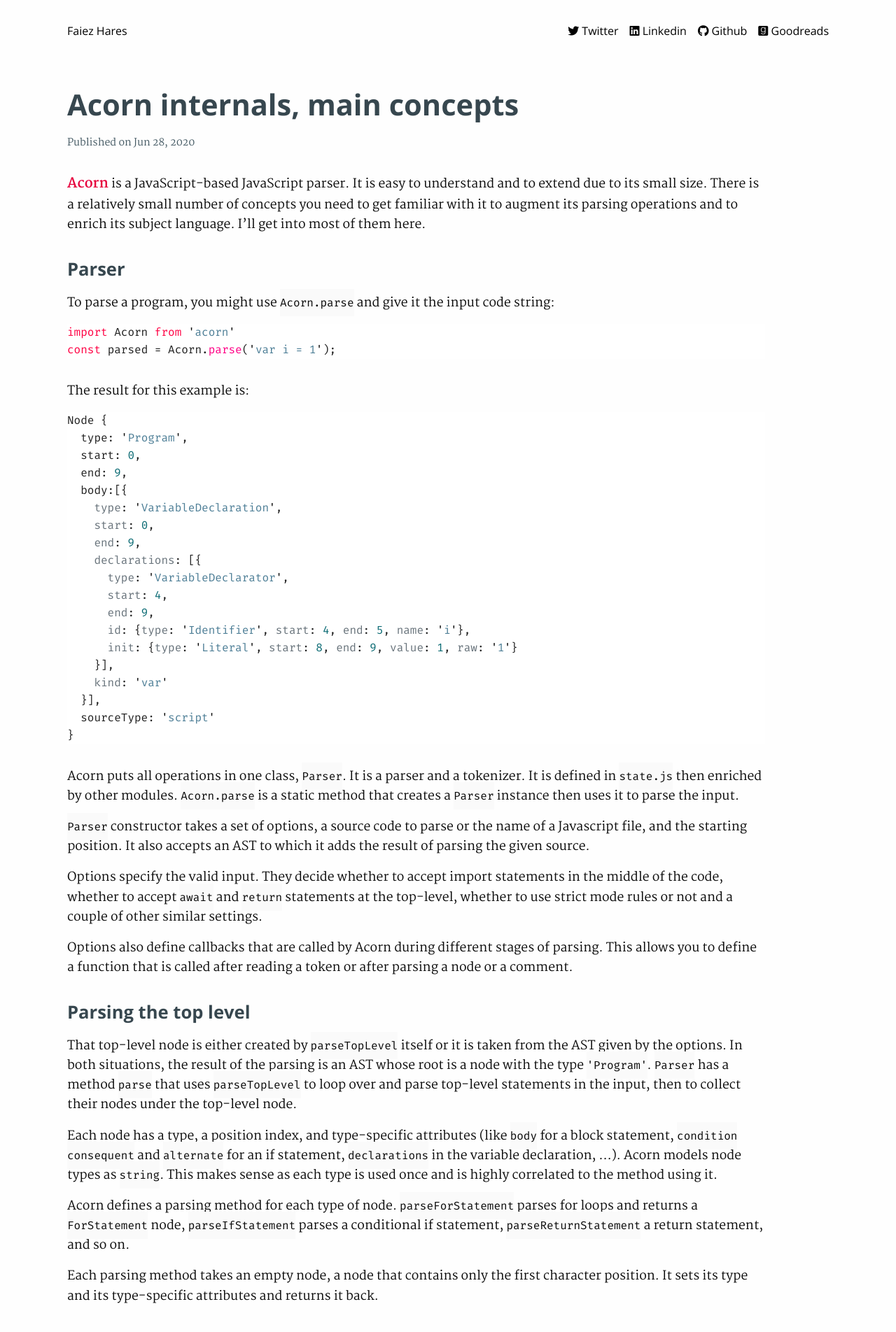
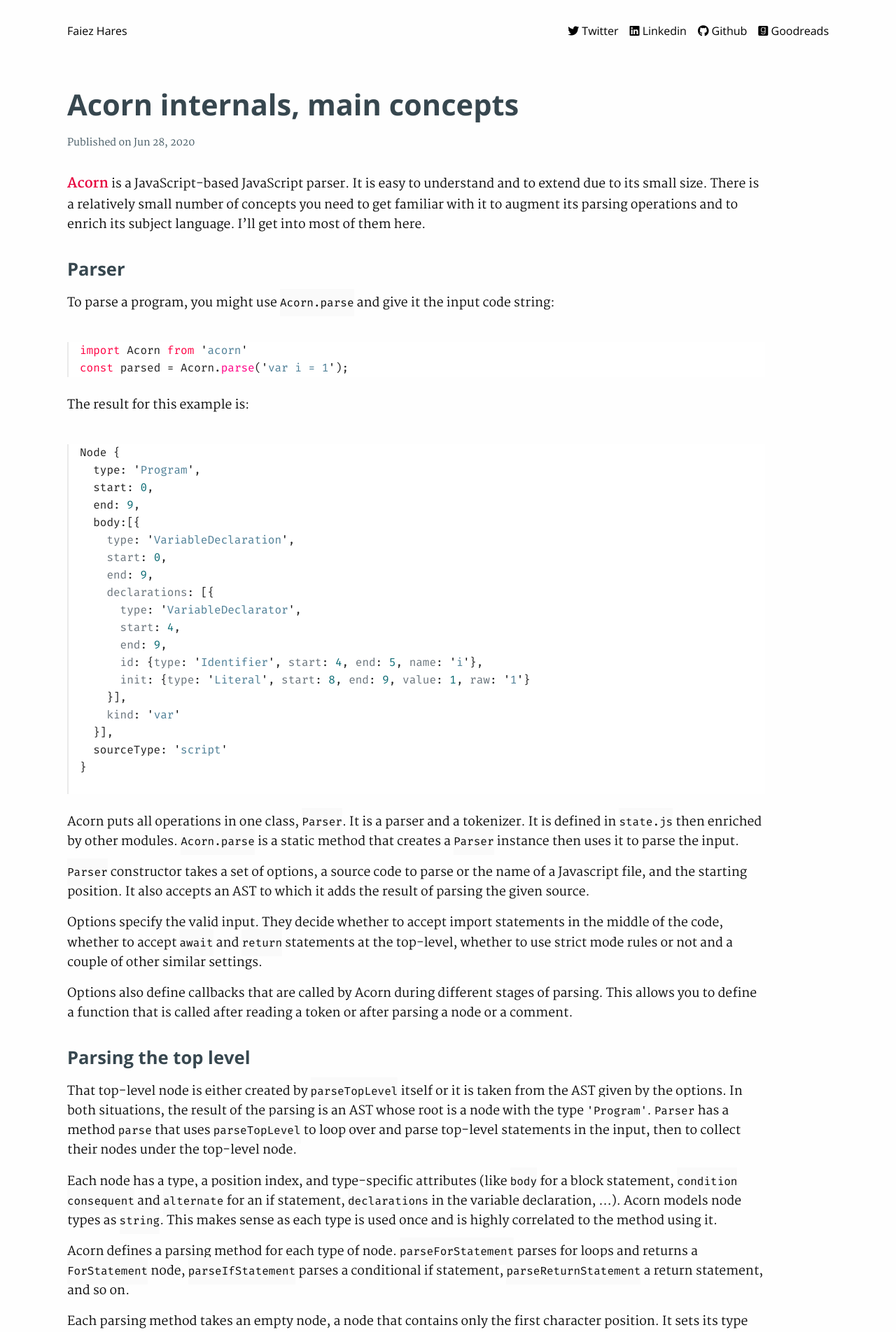
Before and after one commit to haresfaiez/haresfaiez.github.io, a Jekyll site: the page built from _posts/2020-06-28-acornjs-internals-main-concepts.md, in a window 1280 px wide. Shown: the top 1904 px of the page at 70% size. Built offline with Jekyll 4.4.1, drawn with Linux system fonts in a browser that asks for light colours.

Commit message:
Fix code highlight in acornjs post

````diff
--- a/_posts/2020-06-28-acornjs-internals-main-concepts.md
+++ b/_posts/2020-06-28-acornjs-internals-main-concepts.md
@@ -15,14 +15,14 @@ and to enrich its subject language. I'll get into most of them here.
 ## Parser
 To parse a program, you might use `Acorn.parse` and give it the input code string:
 
-{% highlight javascript %}
+```javascript
 import Acorn from 'acorn'
 const parsed = Acorn.parse('var i = 1');
-{% endhighlight %}
+```
 
 The result for this example is:
 
-{% highlight javascript %}
+```javascript
 Node {
   type: 'Program',
   start: 0,
@@ -43,7 +43,7 @@ Node {
   sourceType: 'script'
 }
 
-{% endhighlight %}
+```
 
 Acorn puts all operations in one class, `Parser`. It is a parser and a tokenizer.
 It is defined in `state.js` then enriched by other modules.
@@ -112,7 +112,7 @@ It delegates to `readString` when it encounters `'` or a `'`, `readNumber` when
 
 Ther characters and the functions used for each are:
 
-{% highlight javascript %}
+```javascript
 // The interpretation of a dot depends on whether it is followed
 // by a digit or another two dots.
 '.'->  readToken_dot
@@ -126,21 +126,21 @@ Ther characters and the functions used for each are:
 '=!' -> readToken_eq_excl
 '?' -> readToken_question
 '~' -> finishOp.
-{% endhighlight %}
+```
 
 In addition to a type, a token also has a context.
 Acorn keeps track of the current context and its parents in a stack.
 
 Token contexts are defined by their first token. `TokenContext` constructor is defined as follows:
 
-{% highlight javascript %}
+```javascript
 class TokContext {
   constructor(token, isExpr, preserveSpace, override, generator)
-{% endhighlight %}
+```
 
 Contexts are defined in `tokencontext.js` as follows:
 
-{% highlight javascript %}
+```javascript
 b_stat    : new TokContext('{', false)
 b_expr    : new TokContext('{', true)
 b_tmpl    : new TokContext('${', false)
@@ -151,11 +151,11 @@ f_stat    : new TokContext('function', false)
 f_expr    : new TokContext('function', true)
 f_expr_gen: new TokContext('function', true, false, null, true)
 f_gen     : new TokContext('function', false, false, null, true)
-{% endhighlight %}
+```
 
 When parsing `function compute(a) { return (a - 1) * 2; }`, the context at different times stack will be:
 
-{% highlight javascript %}
+```javascript
 // when the tokenizer is reading the function argument
 [
 { token: '{', isExpr: false, preserveSpace: false, generator: false },
@@ -170,7 +170,7 @@ When parsing `function compute(a) { return (a - 1) * 2; }`, the context at diffe
 { token: '{', isExpr: false, preserveSpace: false, generator: false },
 { token: '(', isExpr: true, preserveSpace: false, generator: false }
 ]
-{% endhighlight %}
+```
 
 The top-level context (and the first added item to the stack) is always a block context.
 It is defined in `Parser` constructor using `initalContext`.
@@ -191,14 +191,14 @@ Acorn uses `this.eat(tt.semi)` (), `this.insertSemicolon()` (), and `this.semico
 
 `eat` is a:
 
-{% highlight javascript %}
+```javascript
 // Predicate that tests whether the next token is of the given
 // type, and if yes, consumes it as a side effect. (by calling this.next())
-{% endhighlight %}
+```
 
 Here is an example from `parseForStatement`:
 
-{% highlight javascript %}
+```javascript
   node.init = init
   this.expect(tt.semi)
   node.test = this.type === tt.semi ? null : this.parseExpression()
@@ -206,24 +206,24 @@ Here is an example from `parseForStatement`:
   node.update = this.type === tt.parenR ? null : this.parseExpression()
   this.expect(tt.parenR)
   node.body = this.parseStatement('for')
-{% endhighlight %}
+```
 
 
 `insertSemicolon`:
 
-{% highlight javascript %}
+```javascript
 // Consume a semicolon, or, failing that, see if we are allowed to
 // pretend that there is a semicolon at this position.
-{% endhighlight %}
+```
 
 It is defined as follows
 
 
-{% highlight javascript %}
+```javascript
 pp.semicolon = function() {
   if (!this.eat(tt.semi) && !this.insertSemicolon()) this.unexpected()
 }
-{% endhighlight %}
+```
 
 `semicolon` meanwhile checks whether we are allowed to insert a semicolon after the current token.
 It is true if we are at the end of the file, in a `}`, or if
@@ -240,7 +240,7 @@ Then `scope.js` module defines getters that check the scope of the current token
 Acorn models scopes using bitsets and uses logical-end to compare them.
 Scopes are defined in `src/scopeflags`. Each scpe is a binary with a shifted 1:
 
-{% highlight javascript %}
+```javascript
     SCOPE_TOP = 1,
     SCOPE_FUNCTION = 2,
     SCOPE_VAR = SCOPE_TOP | SCOPE_FUNCTION,
@@ -254,7 +254,7 @@ Scopes are defined in `src/scopeflags`. Each scpe is a binary with a shifted 1:
 export function functionFlags(async, generator) {
   return SCOPE_FUNCTION | (async ? SCOPE_ASYNC : 0) | (generator ? SCOPE_GENERATOR : 0)
 }
-{% endhighlight %}
+```
 
 A scope with value `0` is neither of those. `0` is used when the current statement introduces a new lexical scope.
 It is used in `parseForStatement`, `parseSwitchStatement`, to parse a non-simple catch block in `parseTryStatement`,
@@ -265,15 +265,15 @@ Acorn usually calls `this.enterScope` before parsing the body of the statement,
 
 The following pattern is used in multiple parsing helpers:
 
-{% highlight javascript %}
+```javascript
 this.enterScope(/* flags */);
 node.body = this.parseBlock()
 this.exitScope()
-{% endhighlight %}
+```
 
 `enterScope` and `exitScope` are defined as follows:
 
-{% highlight javascript %}
+```javascript
 pp.enterScope = function(flags) {
   this.scopeStack.push(new Scope(flags))
 }
@@ -281,7 +281,7 @@ pp.enterScope = function(flags) {
 pp.exitScope = function() {
   this.scopeStack.pop()
 }
-{% endhighlight %}
+```
 
 A `ScopeStack` frame, an instance of `Scope`, contains a list of variables,
 a list of lexically-declared names, and a list of `FunctionDeclaration` names.
````
